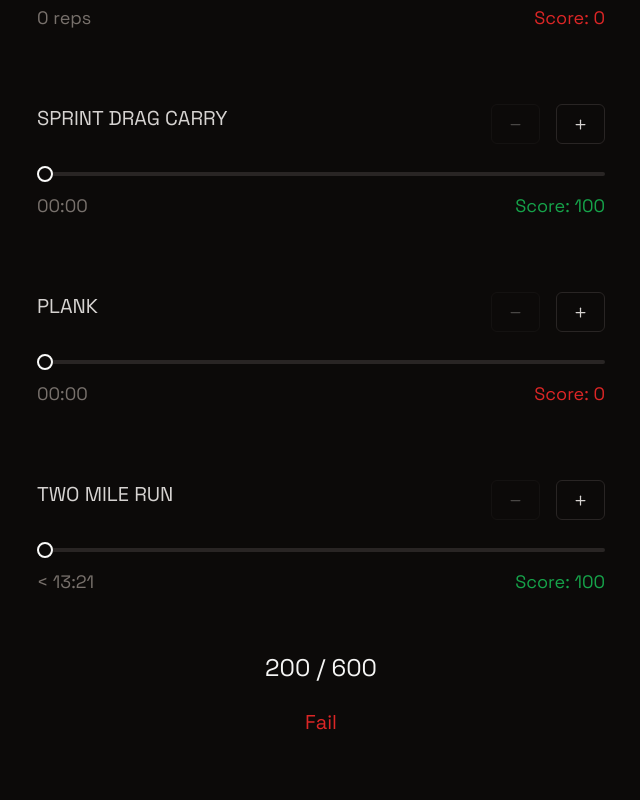
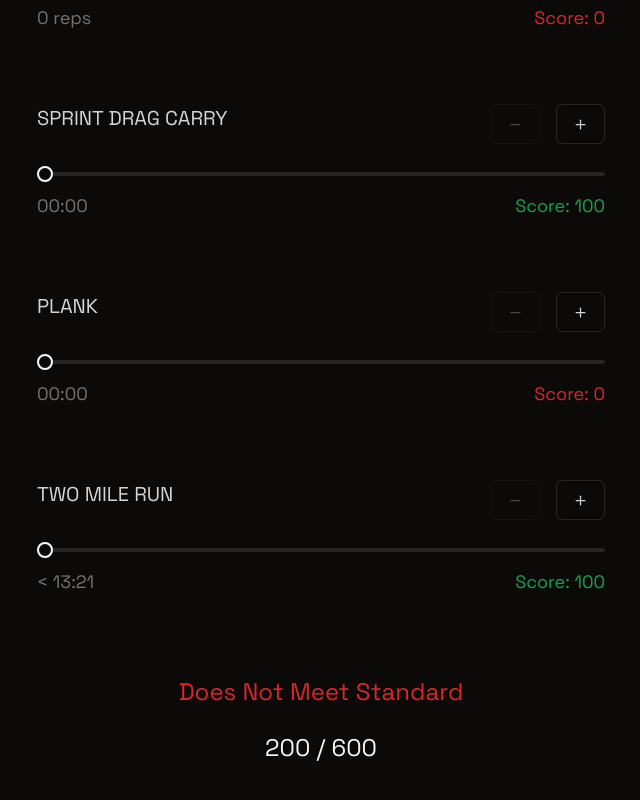
Before and after one commit to brandondykun/acft-calculator, a Next.js app: page / in a window 1280 px wide. Shown: the part 781-1581 px from the top of the page, without its empty margins (319-959 px from the left). Before the commit the page ends 1533 px from the top, so only its background shows below. Built offline with nearby package versions, Linux system fonts and the light colour scheme.

Commit message:
Changed styling for calculator results.

```diff
--- a/app/page.tsx
+++ b/app/page.tsx
@@ -65,13 +65,15 @@ export default function Home() {
         <SdcSlider sdcRaw={sdcRaw} setSdcRaw={setSdcRaw} sdcScore={sdcScore} />
         <PlkSlider plkRaw={plkRaw} setPlkRaw={setPlkRaw} plkScore={plkScore} />
         <TmrSlider tmrRaw={tmrRaw} setTmrRaw={setTmrRaw} tmrScore={tmrScore} />
-        <div className="py-6 text-2xl text-stone-100 text-center">{`${totalScore} / 600`}</div>
-        <div
-          className={`${
-            scorePassing ? "text-green-600" : "text-red-600"
-          } text-xl text-center`}
-        >
-          {scorePassing ? "Pass" : "Fail"}
+        <div className="py-12">
+          <div
+            className={`${
+              scorePassing ? "text-green-600" : "text-red-600"
+            } text-2xl text-center pb-6`}
+          >
+            {scorePassing ? "Meets Standard" : "Does Not Meet Standard"}
+          </div>
+          <div className="text-2xl text-stone-100 text-center">{`${totalScore} / 600`}</div>
         </div>
       </div>
     </main>
```
